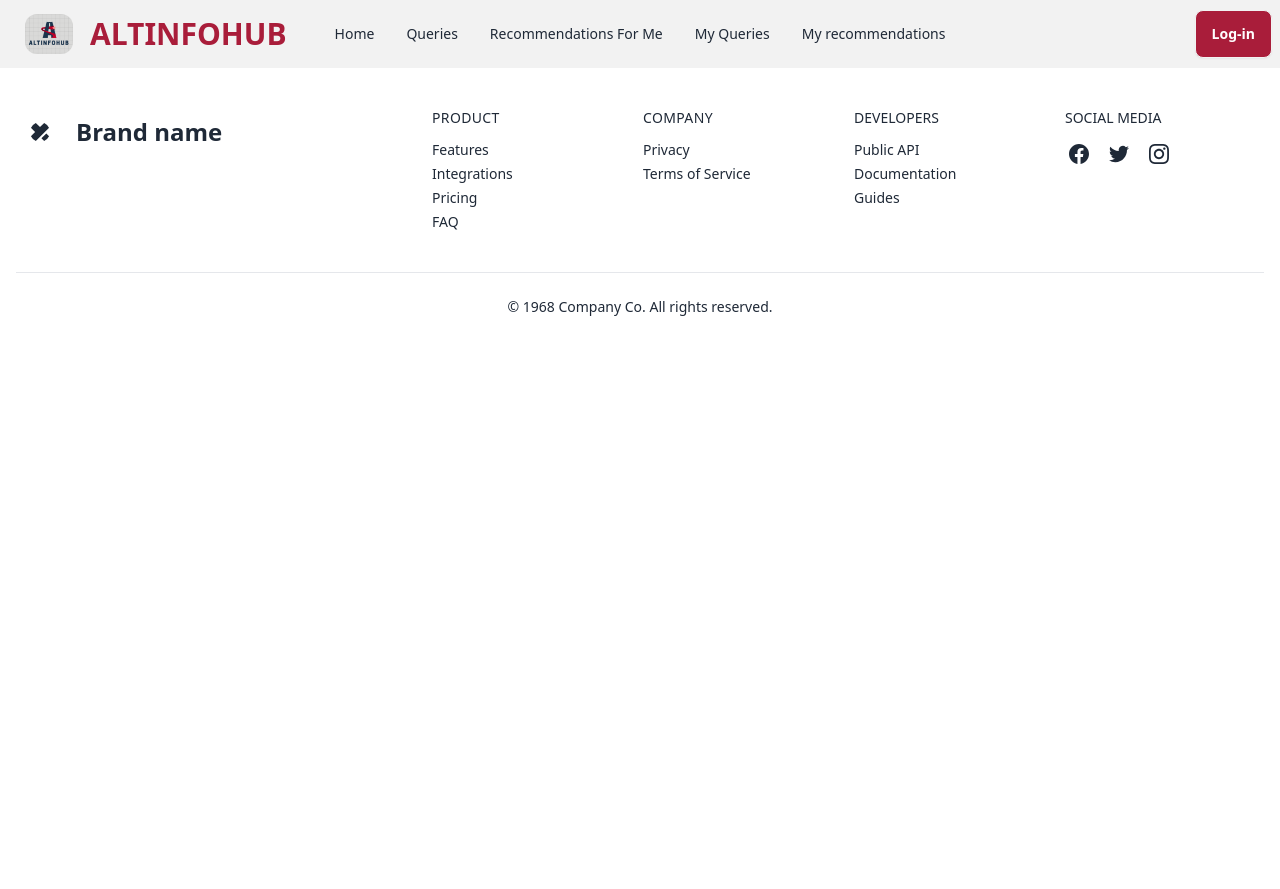
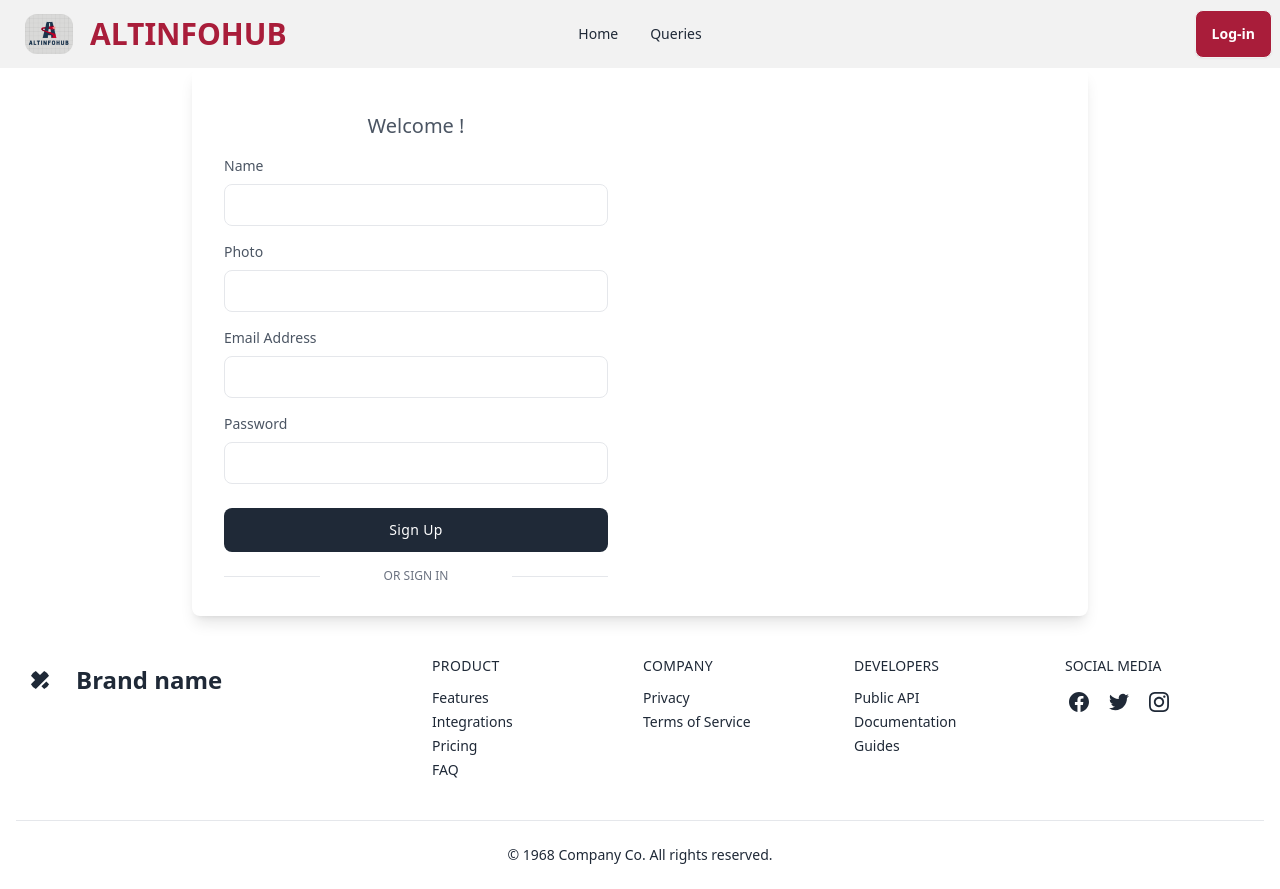
Before and after one commit to KhEliash/Altinfo-Client, a React (Vite) app: page /registration in a window 1280 px wide. Before the commit the page ends 800 px from the top, so only its background shows below. Built offline with nearby package versions, Linux system fonts and the light colour scheme; no server answers.

Commit message:
registration functionality and design and nav routs conditional

```diff
--- a/src/components/Navbar.jsx
+++ b/src/components/Navbar.jsx
@@ -32,7 +32,9 @@ const Navbar = () => {
           Queries
         </NavLink>
       </li>
-      <li>
+     {
+      user?.email? <>
+       <li>
         <NavLink
           to={"/"}
           className={({ isActive }) => {
@@ -68,6 +70,8 @@ const Navbar = () => {
           My recommendations
         </NavLink>
       </li>
+      </>:''
+     }
     </>
   );
   return (
@@ -87,7 +91,7 @@ const Navbar = () => {
         <div className=" navbar-end">
           <div className="">
             {user ? (
-              <button className="btn " onClick={()=>logOut()}>Logout</button>
+              <button className="btn bg-[#A91D3A] text-white" onClick={()=>logOut()}>Logout</button>
             ) : (
               <Link to={"/login"}>
                 <button className="btn bg-[#A91D3A] text-white hover:bg-[#a7354c]">
--- a/src/pages/authentication/Registration.jsx
+++ b/src/pages/authentication/Registration.jsx
@@ -1,9 +1,111 @@
-
+import { useContext } from "react";
+import { Link } from "react-router-dom";
+import { AuthContext } from "../../provider/AuthProvider";
 
 const Registration = () => {
-    return (
-        <div></div>
-    );
+    const {createUser,updateUserProfile}= useContext(AuthContext);
+    const handleRegister =(e)=>{
+        e.preventDefault();
+        const form =  e.target
+        const name = form.name.value;
+        const photo = form.photo.value;
+        const email = form.email.value;
+        const password = form.password.value;
+        console.log(name,photo,email,password);
+        createUser(email,password);
+        updateUserProfile(name,photo);
+
+    }
+  return (
+    <div>
+      <div className="flex flex-row-reverse w-full max-w-sm mx-auto overflow-hidden bg-white rounded-lg shadow-lg dark:bg-gray-800 lg:max-w-4xl">
+        <div
+          className="hidden bg-cover lg:block lg:w-1/2"
+          // style="background-image: url('https://images.unsplash.com/photo-1606660265514-358ebbadc80d?ixid=MXwxMjA3fDB8MHxwaG90by1wYWdlfHx8fGVufDB8fHw%3D&ixlib=rb-1.2.1&auto=format&fit=crop&w=1575&q=80');"
+        ></div>
+
+        <div className="w-full px-6 py-8 md:px-8 lg:w-1/2">
+          <div className="flex justify-center mx-auto">
+            {/* <img className="w-auto h-7 sm:h-8" src="https://merakiui.com/images/logo.svg" alt=""> */}
+          </div>
+
+          <p className="mt-3 text-xl text-center text-gray-600 dark:text-gray-200">
+            Welcome !
+          </p>
+
+          <form  onSubmit={handleRegister}>
+            <div className="mt-4">
+              <label className="block mb-2 text-sm font-medium text-gray-600 dark:text-gray-200">
+                 Name
+              </label>
+              <input
+                id="LoggingEmailAddress"
+                className="block w-full px-4 py-2 text-gray-700 bg-white border rounded-lg dark:bg-gray-800 dark:text-gray-300 dark:border-gray-600 focus:border-blue-400 focus:ring-opacity-40 dark:focus:border-blue-300 focus:outline-none focus:ring focus:ring-blue-300"
+                type="text"
+                name="name"
+              />
+            </div>
+            <div className="mt-4">
+              <label className="block mb-2 text-sm font-medium text-gray-600 dark:text-gray-200">
+                 Photo
+              </label>
+              <input
+                id="LoggingEmailAddress"
+                className="block w-full px-4 py-2 text-gray-700 bg-white border rounded-lg dark:bg-gray-800 dark:text-gray-300 dark:border-gray-600 focus:border-blue-400 focus:ring-opacity-40 dark:focus:border-blue-300 focus:outline-none focus:ring focus:ring-blue-300"
+                type="text"
+                name="photo"
+              />
+            </div>
+            <div className="mt-4">
+              <label className="block mb-2 text-sm font-medium text-gray-600 dark:text-gray-200">
+                Email Address
+              </label>
+              <input
+                id="LoggingEmailAddress"
+                className="block w-full px-4 py-2 text-gray-700 bg-white border rounded-lg dark:bg-gray-800 dark:text-gray-300 dark:border-gray-600 focus:border-blue-400 focus:ring-opacity-40 dark:focus:border-blue-300 focus:outline-none focus:ring focus:ring-blue-300"
+                type="email"
+                name="email"
+              />
+            </div>
+
+            <div className="mt-4">
+              <div className="flex justify-between">
+                <label className="block mb-2 text-sm font-medium text-gray-600 dark:text-gray-200">
+                  Password
+                </label>
+              </div>
+
+              <input
+                id="loggingPassword"
+                className="block w-full px-4 py-2 text-gray-700 bg-white border rounded-lg dark:bg-gray-800 dark:text-gray-300 dark:border-gray-600 focus:border-blue-400 focus:ring-opacity-40 dark:focus:border-blue-300 focus:outline-none focus:ring focus:ring-blue-300"
+                type="password"
+                name="password"
+              />
+            </div>
+
+            <div className="mt-6">
+              <button className="w-full px-6 py-3 text-sm font-medium tracking-wide text-white capitalize transition-colors duration-300 transform bg-gray-800 rounded-lg hover:bg-gray-700 focus:outline-none focus:ring focus:ring-gray-300 focus:ring-opacity-50">
+                Sign Up
+              </button>
+            </div>
+          </form>
+
+          <div className="flex items-center justify-between mt-4">
+            <span className="w-1/5 border-b dark:border-gray-600 md:w-1/4"></span>
+
+            <Link to={'/login'}
+              href="#"
+              className="text-xs text-gray-500 uppercase dark:text-gray-400 hover:underline"
+            >
+              or sign in
+            </Link>
+
+            <span className="w-1/5 border-b dark:border-gray-600 md:w-1/4"></span>
+          </div>
+        </div>
+      </div>
+    </div>
+  );
 };
 
 export default Registration;
```
